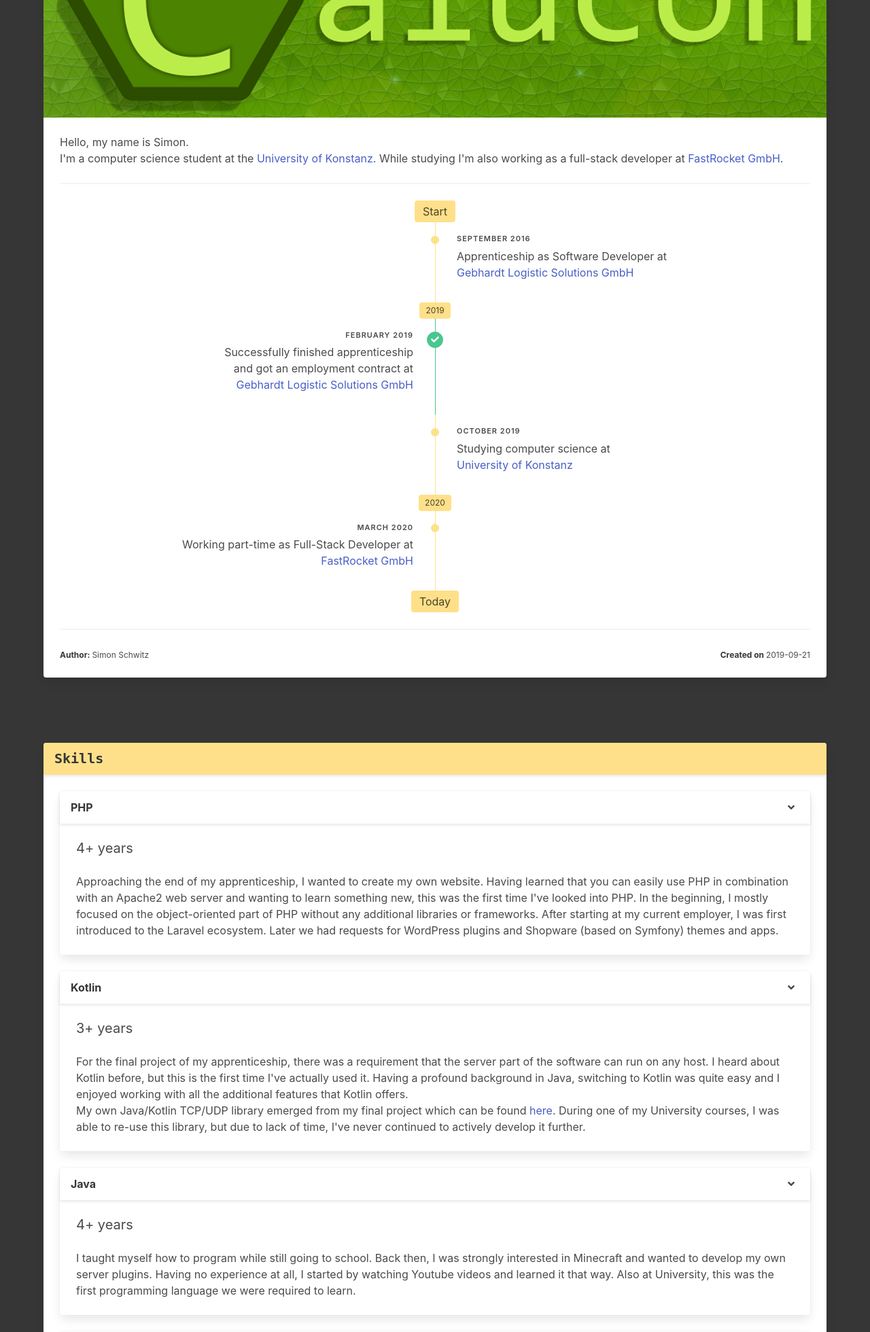
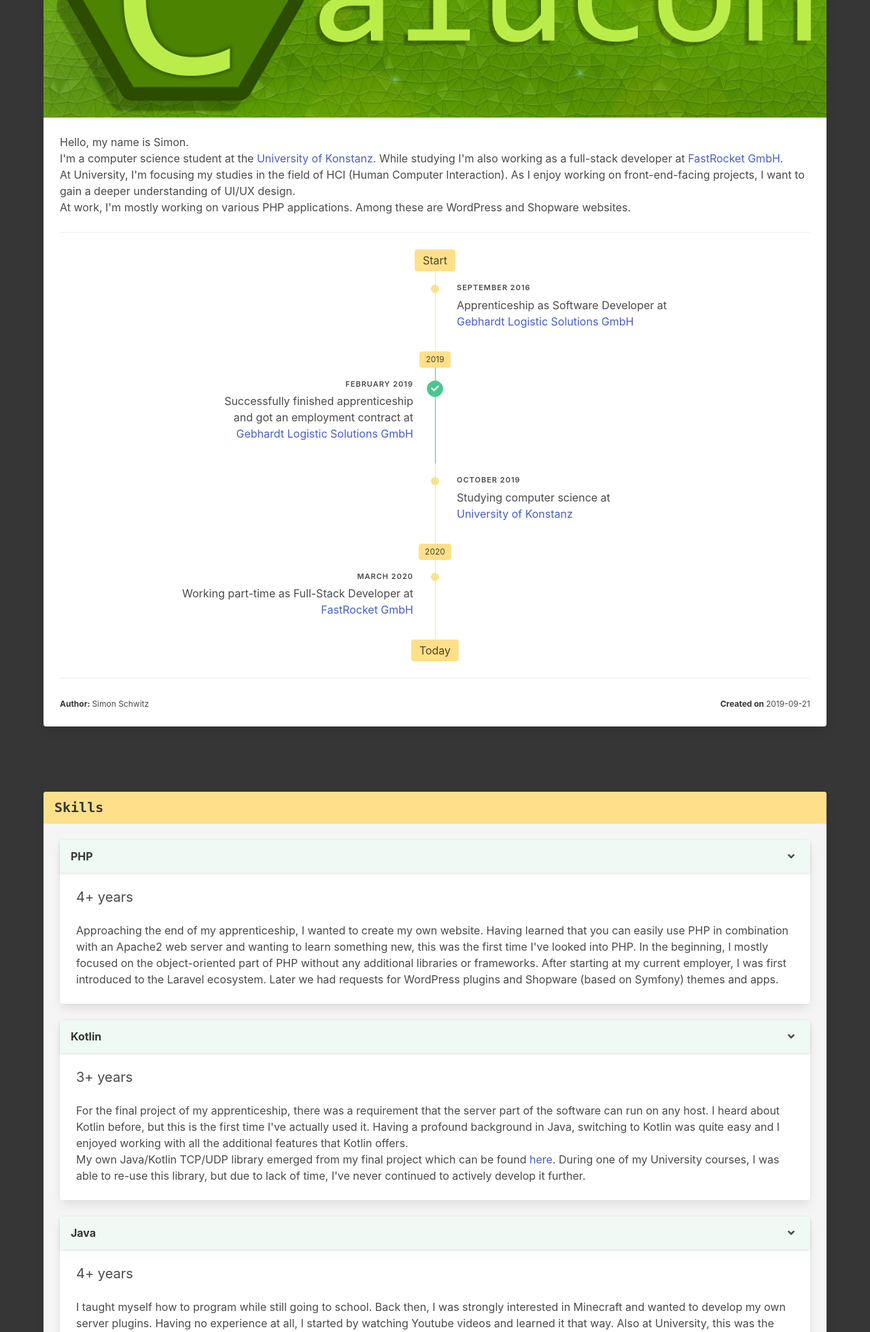
Before and after one commit to Calucon/Homepage, a PHP site: page / in a window 1280 px wide. Shown: the part 350-2310 px from the top of the page at 68% size. Run offline with PHP 8.4, Linux system fonts and the light colour scheme.

Commit message:
updated pages and darkened separator

```diff
--- a/posts/2023-01-11 - Skills.php
+++ b/posts/2023-01-11 - Skills.php
@@ -15,7 +15,7 @@ function printSkill(string $name, int $years, string ...$descriptions)
 {
 ?>
     <div class="card">
-        <header class="card-header">
+        <header class="card-header has-background-success-light">
             <p class="card-header-title">
                 <?php echo $name; ?>
             </p>
@@ -66,7 +66,7 @@ function printSkill(string $name, int $years, string ...$descriptions)
             }
 
             ?>
-            <div class="card-content">
+            <div class="card-content has-background-white-ter">
                 <?php
                 printSkill(
                     'PHP',
--- a/posts/3019-09-21 - Primary.php
+++ b/posts/3019-09-21 - Primary.php
@@ -32,8 +32,16 @@ $date = new DateTime('2019-09-21', new DateTimeZone('utc'));
 
             ?>
             <div class="card-content">
-                Hello, my name is Simon.<br>
-                I'm a computer science student at the <a href="https://www.uni-konstanz.de/en/" target="_blank" rel="noopener">University of Konstanz</a>. While studying I'm also working as a full-stack developer at <a href="https://fast-rocket.de/" target="_blank" rel="noopener">FastRocket GmbH</a>.<br>
+                <p>Hello, my name is Simon.</p>
+                <p>
+                    I'm a computer science student at the <a href="https://www.uni-konstanz.de/en/" target="_blank" rel="noopener">University of Konstanz</a>. While studying I'm also working as a full-stack developer at <a href="https://fast-rocket.de/" target="_blank" rel="noopener">FastRocket GmbH</a>.
+                </p>
+                <p>
+                    At University, I'm focusing my studies in the field of HCI (Human Computer Interaction). As I enjoy working on front-end-facing projects, I want to gain a deeper understanding of UI/UX design.
+                </p>
+                <p>
+                    At work, I'm mostly working on various PHP applications. Among these are WordPress and Shopware websites.
+                </p>
                 <hr />
                 <div class="timeline is-centered">
                     <header class="timeline-header">
@@ -45,7 +53,7 @@ $date = new DateTime('2019-09-21', new DateTimeZone('utc'));
                             <p class="heading">September 2016</p>
                             <p>
                                 Apprenticeship as Software Developer at
-                                <br/>
+                                <br />
                                 <a href="https://www.gebhardt-inc.com/" target="_blank" rel="noopener">Gebhardt Logistic Solutions GmbH</a>
                             </p>
                         </div>
@@ -61,9 +69,9 @@ $date = new DateTime('2019-09-21', new DateTimeZone('utc'));
                             <p class="heading">February 2019</p>
                             <p>
                                 Successfully finished apprenticeship
-                                <br/>
+                                <br />
                                 and got an employment contract at
-                                <br/>
+                                <br />
                                 <a href="https://www.gebhardt-inc.com/" target="_blank" rel="noopener">Gebhardt Logistic Solutions GmbH</a>
                             </p>
                         </div>
@@ -74,7 +82,7 @@ $date = new DateTime('2019-09-21', new DateTimeZone('utc'));
                             <p class="heading">October 2019</p>
                             <p>
                                 Studying computer science at
-                                <br/>
+                                <br />
                                 <a href="https://www.uni-konstanz.de/en/" target="_blank" rel="noopener">University of Konstanz</a>
                             </p>
                         </div>
@@ -88,7 +96,7 @@ $date = new DateTime('2019-09-21', new DateTimeZone('utc'));
                             <p class="heading">March 2020</p>
                             <p>
                                 Working part-time as Full-Stack Developer at
-                                <br/>
+                                <br />
                                 <a href="https://fast-rocket.de/" target="_blank" rel="noopener">FastRocket GmbH</a>
                             </p>
                         </div>
--- a/scss/bundle.scss
+++ b/scss/bundle.scss
@@ -1,3 +1,5 @@
+$hr-background-color: hsl(0, 0%, 86%);
+
 @use '../node_modules/bulma/bulma.sass' as bulma;
 @use '../node_modules/@creativebulma/bulma-collapsible/src/sass/index.sass' as bulma-collapsible;
 
```
